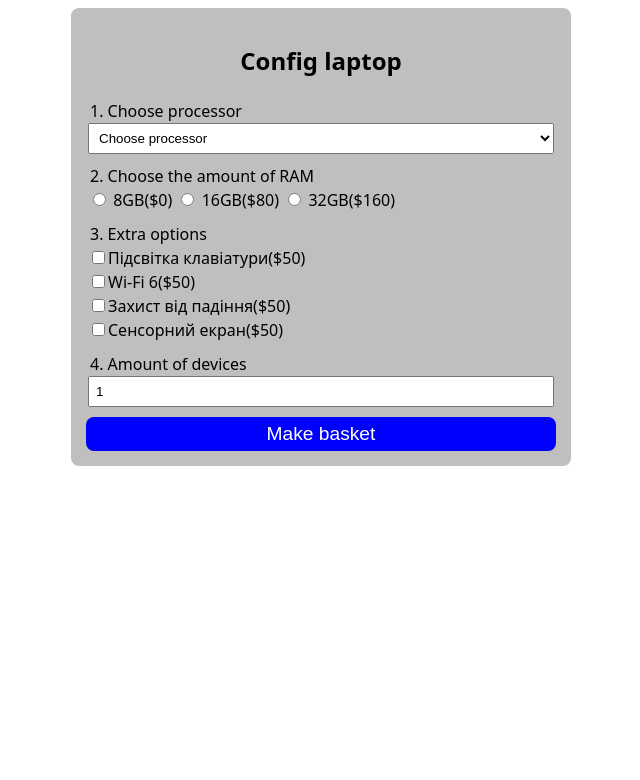
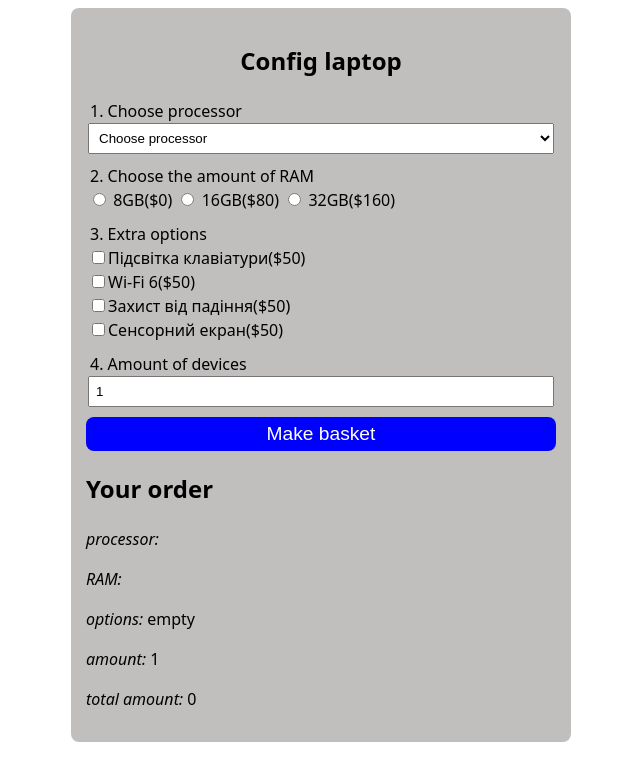
Before and after one commit to shapel3/react-05-12-2025, a React (Vite) app: page / in a window 1280 px wide. Both pictures are taken after a click on the button "Make basket". Shown: the top 780 px of the page, without its empty margins (319-959 px from the left). Built offline with nearby package versions, Linux system fonts and the light colour scheme.

Commit message:
to fix bugges

```diff
--- a/src/components/ConfigLaptop/ConfigLaptop.jsx
+++ b/src/components/ConfigLaptop/ConfigLaptop.jsx
@@ -1,10 +1,16 @@
 import laptopData from "./data";
 import Heading from "../Heading/Heading";
-import styles from "./ConfigLaptop.module.css"
+import styles from "./ConfigLaptop.module.css";
 
 import PropTypes from "prop-types";
+import { useState } from "react";
 
 const ConfigLaptop = () => {
+  const [processor, setProcessor] = useState("");
+  const [ramSelect, setRamSelect] = useState("");
+  const [optionsSelect, setOptionsSelect] = useState([]);
+  const [amountSelect, setAmountSelect] = useState(1);
+  const [result, setResult] = useState(null);
   const showOption = (processor) => (
     <option value={processor.name} key={processor.name}>
       {processor.name} (${processor.price})
@@ -13,7 +19,13 @@ const ConfigLaptop = () => {
   const showRam = (ram) => (
     <label key={ram.name}>
       {" "}
-      <input name="ram" value={ram.name} type="radio" />{" "}
+      <input
+        name="ram"
+        value={ram.name}
+        onChange={changeRam}
+        type="radio"
+        checked={ram.name === ramSelect}
+      />{" "}
       <span>
         {ram.name}(${ram.price})
       </span>
@@ -21,18 +33,54 @@ const ConfigLaptop = () => {
   );
   const showExtraOption = (option) => (
     <label key={option.name}>
-      <input name="extraOption" value={option.name} type="checkbox" />
+      <input
+        name="extraOption"
+        value={option.name}
+        onChange={changeOptions}
+        checked={optionsSelect.includes(option.name)}
+        type="checkbox"
+      />
       <span>
         {option.name}(${option.price})
       </span>
     </label>
   );
+  const changeProcessor = (event) => {
+    setProcessor(event.target.value);
+  };
+  const changeRam = (event) => {
+    setRamSelect(event.target.value);
+  };
+  const changeOptions = (event) => {
+    const value = event.target.value;
+    const newOptions = optionsSelect.includes(value)
+      ? optionsSelect.filter((opt) => opt !== value)
+      : [...optionsSelect, value];
+    setOptionsSelect(newOptions);
+  };
+  const changeAmount = (event) => {
+    setAmountSelect(Number(event.target.value));
+  };
+  const calculate = () => {
+    const processorPrice =
+      laptopData.processors.find((pr) => pr.name === processor)?.price || 0;
+    const ramPrice =
+      laptopData.ramVariants.find((rm) => rm.name === ramSelect)?.price || 0;
+    const optionsPrice = optionsSelect.reduce((summa, opt) => {
+      const optPrice =
+        laptopData.extraOptions.find((o) => o.name === opt)?.price || 0;
+      return summa + optPrice;
+    }, 0);
+
+    const total = (processorPrice + ramPrice + optionsPrice) * amountSelect;
+    setResult({ processor, ramSelect, optionsSelect, amountSelect, total });
+  };
   return (
     <section className={styles.config}>
       <Heading text="Config laptop" />
       <fieldset>
         <legend>1. Choose processor</legend>
-        <select name="" id="">
+        <select name="processor" value={processor} onChange={changeProcessor}>
           <option value="">Choose processor</option>
           {laptopData.processors.map(showOption)}
         </select>
@@ -43,13 +91,49 @@ const ConfigLaptop = () => {
       </fieldset>
       <fieldset>
         <legend>3. Extra options</legend>
-        <div className={styles.column}>{laptopData.extraOptions.map(showExtraOption)}</div>
+        <div className={styles.column}>
+          {laptopData.extraOptions.map(showExtraOption)}
+        </div>
       </fieldset>
       <fieldset>
         <legend>4. Amount of devices</legend>
-        <input className={styles.full} value={1} type="number" />
+        <input
+          min={1}
+          className={styles.full}
+          value={amountSelect}
+          onChange={changeAmount}
+          type="number"
+        />
       </fieldset>
-      <button>Make basket</button>
+      <button onClick={calculate}>Make basket</button>
+
+      {result && (
+        <article>
+          <h2>Your order</h2>
+          <p>
+            <em>processor: </em>
+            {result.processor}
+          </p>
+          <p>
+            <em>RAM: </em>
+            {result.ramSelect}
+          </p>
+          <p>
+            <em>options: </em>
+            {result.optionsSelect.length > 0
+              ? result.optionsSelect.join(", ")
+              : "empty"}
+          </p>
+          <p>
+            <em>amount: </em>
+            {result.amountSelect}
+          </p>
+          <p>
+            <em>total amount: </em>
+            {result.total}
+          </p>
+        </article>
+      )}
     </section>
   );
 };
```
